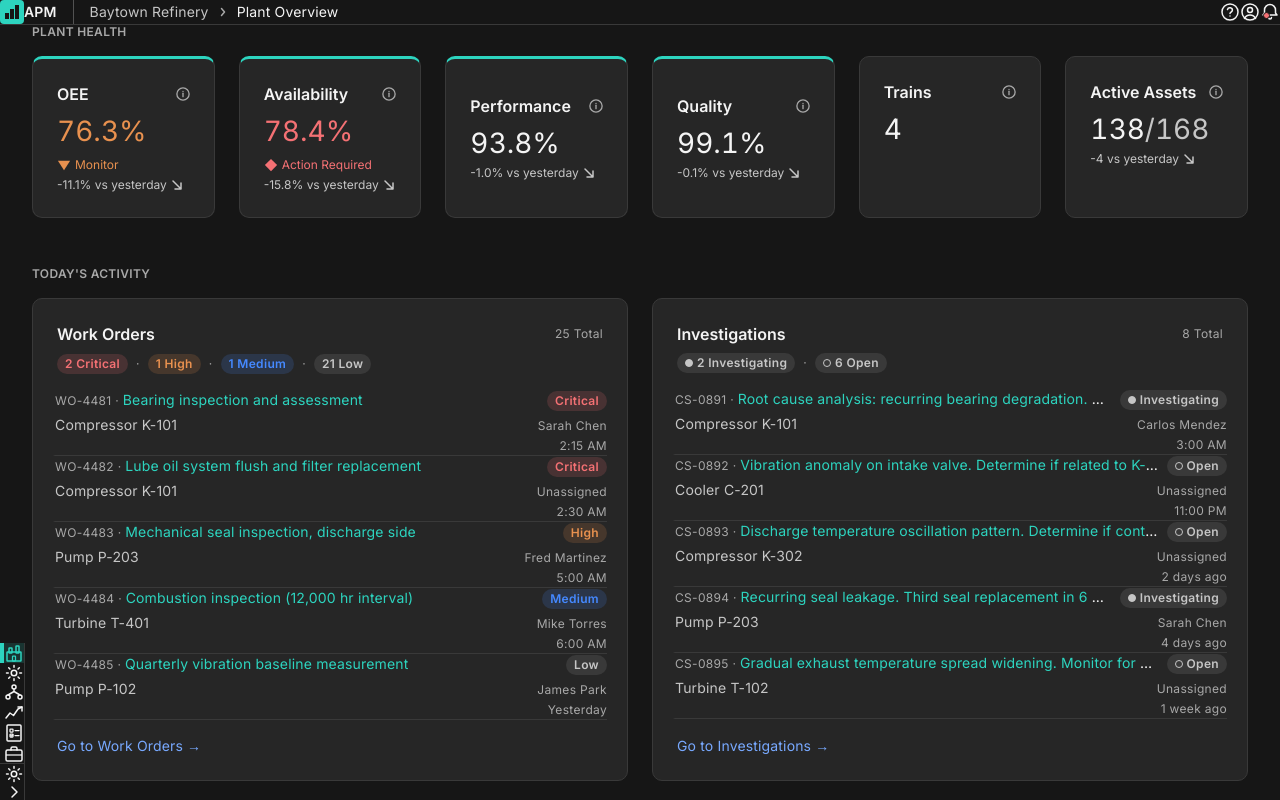
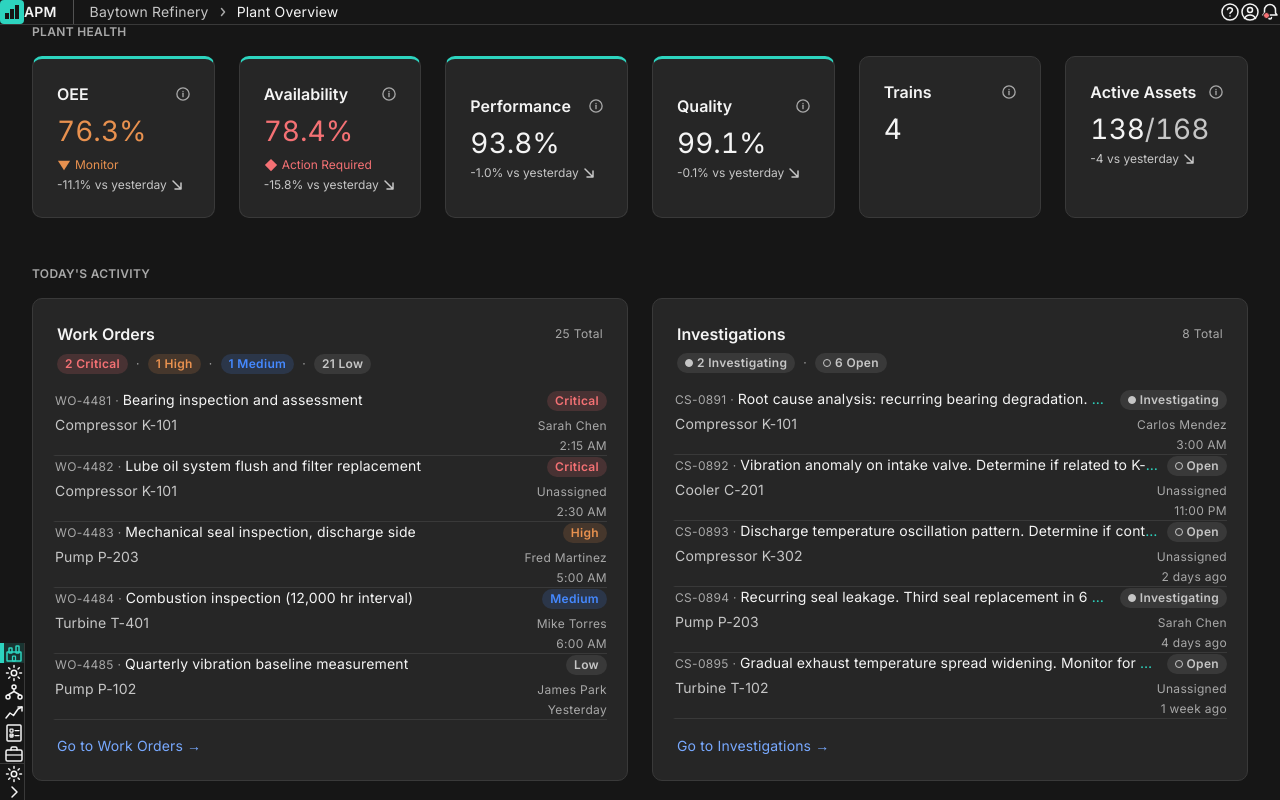
Before and after one commit to robjonesdesigns/apm-dashboard, a React (Vite) app: page / in a window 1280 px wide. Built offline with nearby package versions, Linux system fonts and the light colour scheme.

Commit message:
Fix ellipsis color: teal to match truncated link text
Ellipsis inherits from the parent div, not the inner span.
Set parent div color to accent (teal), then explicitly set
WO ID and separator spans to text-helper so they stay muted.
Ellipsis now matches the teal task/description text.

```diff
--- a/src/components/ui/TodaysActivity.jsx
+++ b/src/components/ui/TodaysActivity.jsx
@@ -156,10 +156,10 @@ function WorkOrdersCard() {
           >
             {/* Line 1: WO ID + task (clickable, truncated) | priority pill */}
             <div style={{ display: 'flex', justifyContent: 'space-between', alignItems: 'center', gap: 'var(--spacing-8)' }}>
-              <div style={{ minWidth: 0, overflow: 'hidden', textOverflow: 'ellipsis', whiteSpace: 'nowrap' }}>
-                <span className="type-helper">{wo.id}</span>
-                <span className="type-helper"> · </span>
-                <span className="type-body-01" style={{ color: 'var(--color-accent)' }}>{wo.task}</span>
+              <div style={{ minWidth: 0, overflow: 'hidden', textOverflow: 'ellipsis', whiteSpace: 'nowrap', color: 'var(--color-accent)' }}>
+                <span className="type-helper" style={{ color: 'var(--color-text-helper)' }}>{wo.id}</span>
+                <span className="type-helper" style={{ color: 'var(--color-text-helper)' }}> · </span>
+                <span className="type-body-01">{wo.task}</span>
               </div>
               <div style={{ flexShrink: 0 }}>
                 <span
@@ -230,10 +230,10 @@ function InvestigationsCard() {
           >
             {/* Line 1: Case ID + description (clickable, truncated) | status badge with dot */}
             <div style={{ display: 'flex', justifyContent: 'space-between', alignItems: 'center', gap: 'var(--spacing-8)' }}>
-              <div style={{ minWidth: 0, overflow: 'hidden', textOverflow: 'ellipsis', whiteSpace: 'nowrap' }}>
-                <span className="type-helper">{c.id}</span>
-                <span className="type-helper"> · </span>
-                <span className="type-body-01" style={{ color: 'var(--color-accent)' }}>{c.description}</span>
+              <div style={{ minWidth: 0, overflow: 'hidden', textOverflow: 'ellipsis', whiteSpace: 'nowrap', color: 'var(--color-accent)' }}>
+                <span className="type-helper" style={{ color: 'var(--color-text-helper)' }}>{c.id}</span>
+                <span className="type-helper" style={{ color: 'var(--color-text-helper)' }}> · </span>
+                <span className="type-body-01">{c.description}</span>
               </div>
               <div style={{ flexShrink: 0 }}>
                 <span
```
